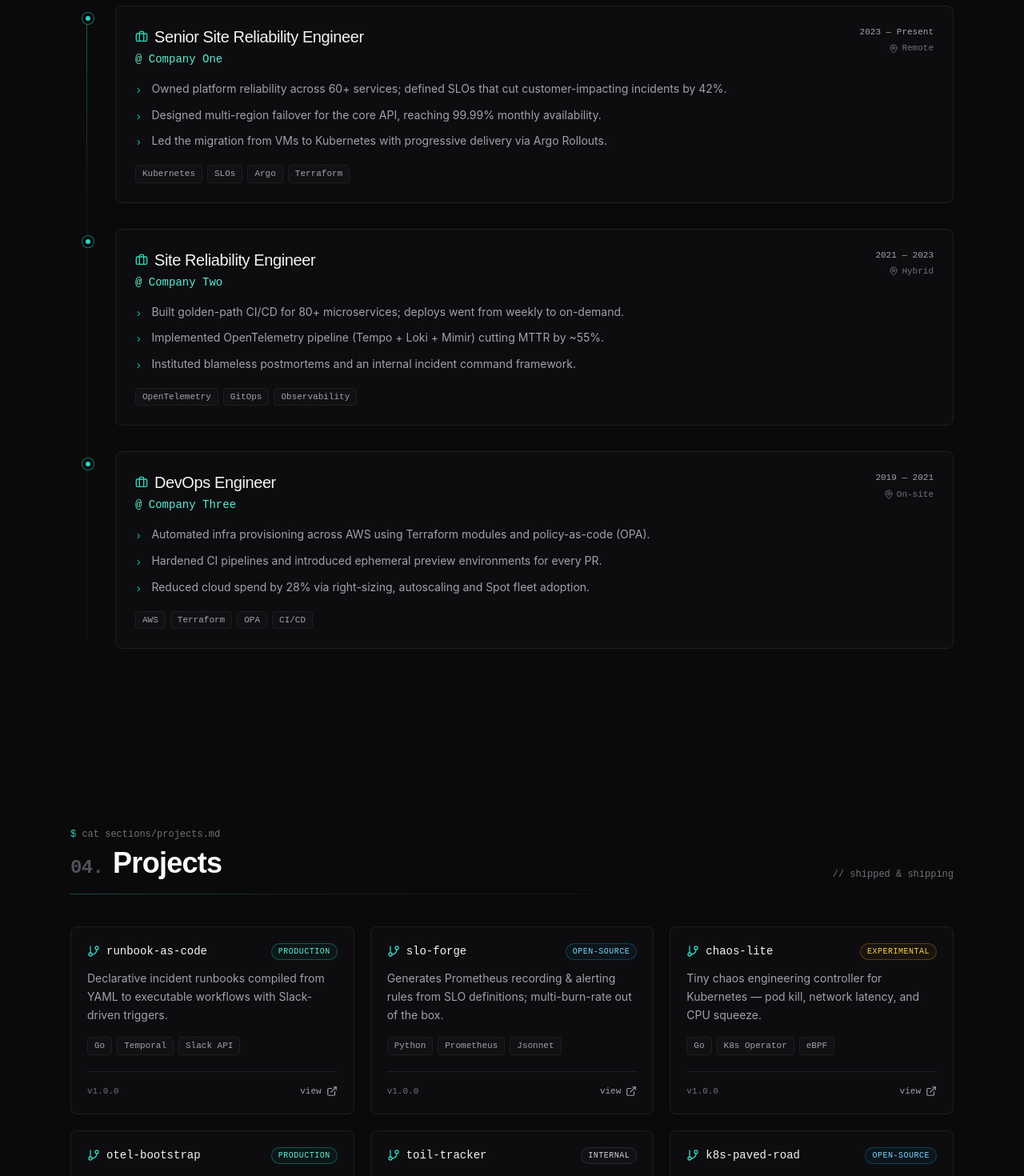
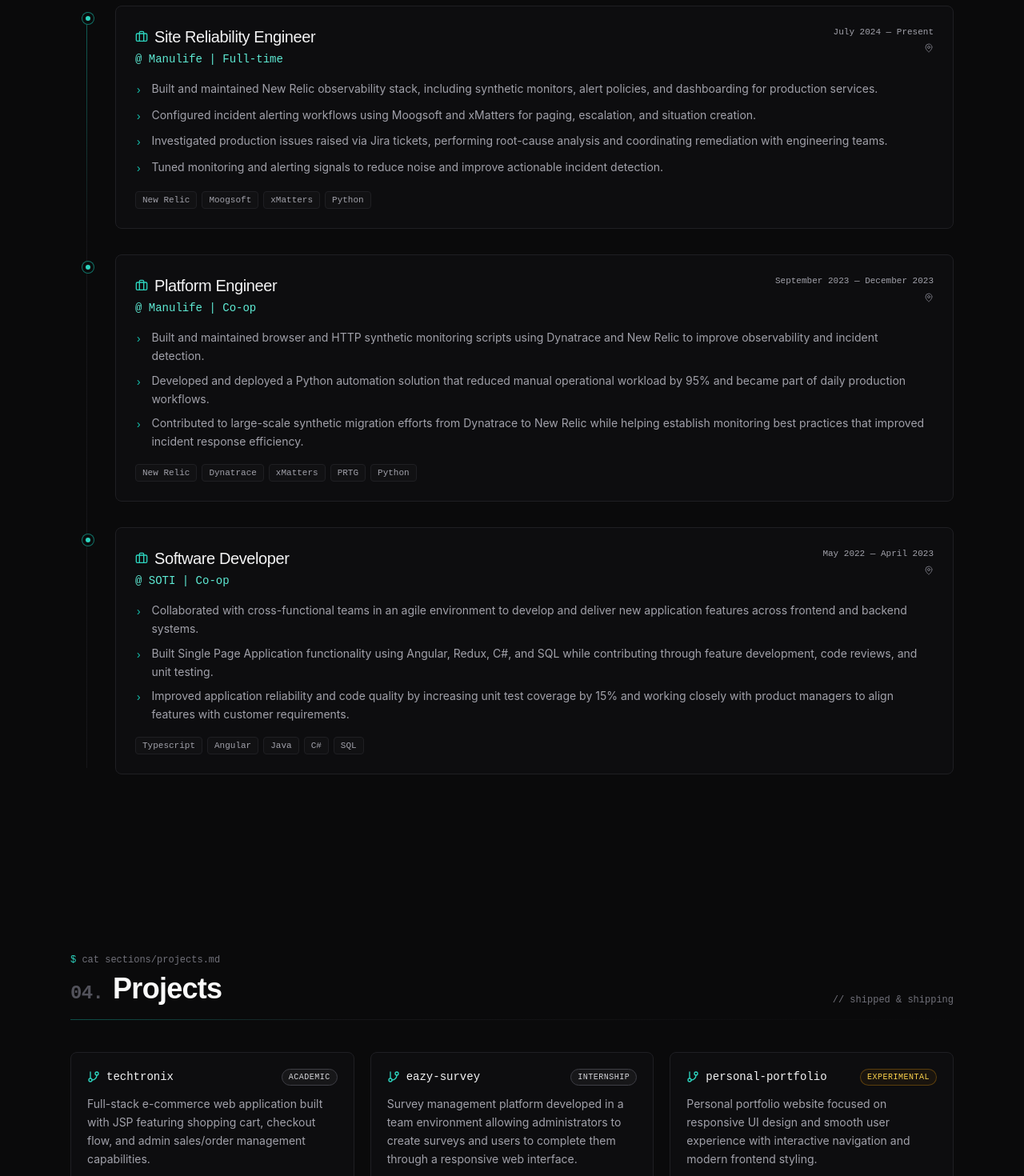
Before and after one commit to dhingranishaant/portfolio-react, a React (Create React App) app in the folder sre-portfolio/: page / in a window 1280 px wide. Shown: the part 2520-3990 px from the top of the page at 80% size. Built offline with nearby package versions, Linux system fonts and the light colour scheme.

Commit message:
added-workex-projects-education

```diff
--- a/sre-portfolio/src/data/mock.js
+++ b/sre-portfolio/src/data/mock.js
@@ -31,66 +31,75 @@
 
 export const experience = [
     {
-        company: "Company One",
-        role: "Senior Site Reliability Engineer",
-        period: "2023 — Present",
-        location: "Remote",
+        company: "Manulife | Full-time",
+        role: "Site Reliability Engineer",
+        period: "July 2024 — Present",
         bullets: [
-            "Owned platform reliability across 60+ services; defined SLOs that cut customer-impacting incidents by 42%.",
-            "Designed multi-region failover for the core API, reaching 99.99% monthly availability.",
-            "Led the migration from VMs to Kubernetes with progressive delivery via Argo Rollouts.",
+            "Built and maintained New Relic observability stack, including synthetic monitors, alert policies, and dashboarding for production services.",
+            "Configured incident alerting workflows using Moogsoft and xMatters for paging, escalation, and situation creation.",
+            "Investigated production issues raised via Jira tickets, performing root-cause analysis and coordinating remediation with engineering teams.",
+            "Tuned monitoring and alerting signals to reduce noise and improve actionable incident detection.",
         ],
-        tags: ["Kubernetes", "SLOs", "Argo", "Terraform"],
+        tags: ["New Relic", "Moogsoft", "xMatters", "Python"],
     },
     {
-        company: "Company Two",
-        role: "Site Reliability Engineer",
-        period: "2021 — 2023",
-        location: "Hybrid",
+        company: "Manulife | Co-op",
+        role: "Platform Engineer",
+        period: "September 2023 — December 2023",
         bullets: [
-            "Built golden-path CI/CD for 80+ microservices; deploys went from weekly to on-demand.",
-            "Implemented OpenTelemetry pipeline (Tempo + Loki + Mimir) cutting MTTR by ~55%.",
-            "Instituted blameless postmortems and an internal incident command framework.",
+            "Built and maintained browser and HTTP synthetic monitoring scripts using Dynatrace and New Relic to improve observability and incident detection.",
+            "Developed and deployed a Python automation solution that reduced manual operational workload by 95% and became part of daily production workflows.",
+            "Contributed to large-scale synthetic migration efforts from Dynatrace to New Relic while helping establish monitoring best practices that improved incident response efficiency.",
         ],
-        tags: ["OpenTelemetry", "GitOps", "Observability"],
+        tags: ["New Relic", "Dynatrace", "xMatters", "PRTG", "Python"],
     },
     {
-        company: "Company Three",
-        role: "DevOps Engineer",
-        period: "2019 — 2021",
-        location: "On-site",
+        company: "SOTI | Co-op",
+        role: "Software Developer",
+        period: "May 2022 — April 2023",
         bullets: [
-            "Automated infra provisioning across AWS using Terraform modules and policy-as-code (OPA).",
-            "Hardened CI pipelines and introduced ephemeral preview environments for every PR.",
-            "Reduced cloud spend by 28% via right-sizing, autoscaling and Spot fleet adoption.",
+            "Collaborated with cross-functional teams in an agile environment to develop and deliver new application features across frontend and backend systems.",
+            "Built Single Page Application functionality using Angular, Redux, C#, and SQL while contributing through feature development, code reviews, and unit testing.",
+            "Improved application reliability and code quality by increasing unit test coverage by 15% and working closely with product managers to align features with customer requirements.",
         ],
-        tags: ["AWS", "Terraform", "OPA", "CI/CD"],
+        tags: ["Typescript", "Angular", "Java", "C#", "SQL"],
     },
 ];
 
 export const education = [
     {
-        school: "University Placeholder",
-        degree: "B.Sc. in Computer Science",
-        period: "2015 — 2019",
-        details: "Distributed systems, networks, operating systems. Capstone on consensus algorithms and Raft.",
-    },
-    {
-        school: "Continuous Learning",
-        degree: "Certifications",
-        period: "Ongoing",
-        details: "CKA · CKAD · AWS SAA · HashiCorp Terraform Associate · Google Cloud Professional Cloud Architect.",
-    },
+        school: "York University",
+        degree: "B.Sc. Honors in Computer Science",
+        period: "2019 — 2024",
+        details: "Focused on software engineering, systems, databases, and algorithms.",    }
 ];
 
 export const projects = [
-    { title: "runbook-as-code", summary: "Declarative incident runbooks compiled from YAML to executable workflows with Slack-driven triggers.", stack: ["Go", "Temporal", "Slack API"], status: "production", link: "#" },
-    { title: "slo-forge", summary: "Generates Prometheus recording & alerting rules from SLO definitions; multi-burn-rate out of the box.", stack: ["Python", "Prometheus", "Jsonnet"], status: "open-source", link: "#" },
-    { title: "chaos-lite", summary: "Tiny chaos engineering controller for Kubernetes — pod kill, network latency, and CPU squeeze.", stack: ["Go", "K8s Operator", "eBPF"], status: "experimental", link: "#" },
-    { title: "otel-bootstrap", summary: "Opinionated OpenTelemetry collector starter for traces, metrics and logs with batteries included.", stack: ["OTel", "Tempo", "Loki", "Mimir"], status: "production", link: "#" },
-    { title: "toil-tracker", summary: "Lightweight tracker for engineering toil; Grafana dashboards highlight where automation pays off.", stack: ["Go", "PostgreSQL", "Grafana"], status: "internal", link: "#" },
-    { title: "k8s-paved-road", summary: "Helm + Argo CD reference architecture for new services with built-in dashboards and SLOs.", stack: ["Helm", "Argo CD", "Kustomize"], status: "open-source", link: "#" },
-];
+    {
+      title: "techtronix",
+      summary:
+        "Full-stack e-commerce web application built with JSP featuring shopping cart, checkout flow, and admin sales/order management capabilities.",
+      stack: ["Java Servlets", "HTML", "CSS", "JavaScript", "SQL"],
+      status: "academic",
+      link: "#",
+    },
+    {
+      title: "eazy-survey",
+      summary:
+        "Survey management platform developed in a team environment allowing administrators to create surveys and users to complete them through a responsive web interface.",
+      stack: ["Angular", "TypeScript", "C#", "SQL", "Entity Framework"],
+      status: "internship",
+      link: "#",
+    },
+    {
+      title: "personal-portfolio",
+      summary:
+        "Personal portfolio website focused on responsive UI design and smooth user experience with interactive navigation and modern frontend styling.",
+      stack: ["HTML5", "CSS", "Bootstrap", "JavaScript", "GitHub"],
+      status: "experimental",
+      link: "#",
+    },
+  ];
 
 export const navItems = [
     { id: "about", label: "About", key: "1" },
```
